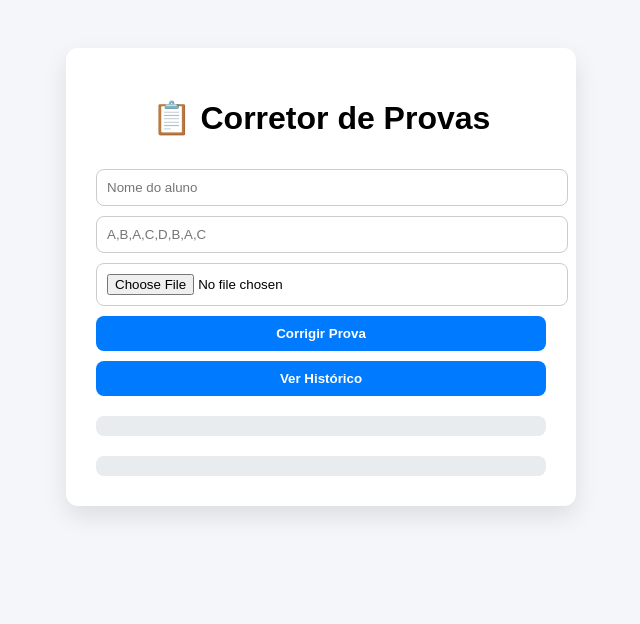
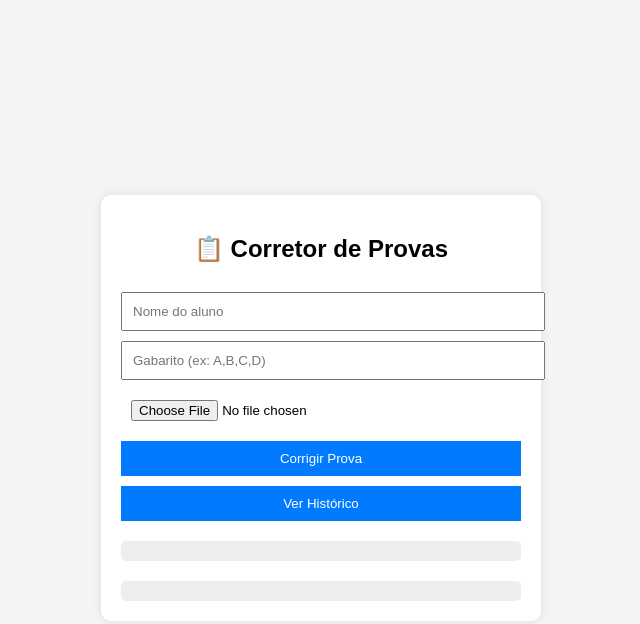
Before and after one commit to marcoaps/corretor-provas, a plain HTML site: page frontend/index.html in a window 1280 px wide. Shown: the whole page, without its empty margins (319-959 px from the left). Drawn offline with Linux system fonts and the light colour scheme.

Commit message:
frontend corrigido produção

```diff
--- a/frontend/index.html
+++ b/frontend/index.html
@@ -6,31 +6,30 @@
 
     <style>
         body {
-    font-family: Arial;
-    background: #f4f6f9;
+            font-family: Arial, sans-serif;
+            background: #f4f4f4;
             display: flex;
             justify-content: center;
-    padding: 40px;
+            align-items: center;
+            height: 100vh;
         }
 
         .container {
             background: white;
-    padding: 30px;
-    border-radius: 12px;
-    width: 450px;
-    box-shadow: 0 10px 25px rgba(0,0,0,0.1);
+            padding: 20px;
+            border-radius: 10px;
+            width: 400px;
+            box-shadow: 0 0 10px rgba(0,0,0,0.1);
         }
 
-h1 {
+        h2 {
             text-align: center;
         }
 
         input, button {
             width: 100%;
+            padding: 10px;
             margin-top: 10px;
-    padding: 10px;
-    border-radius: 8px;
-    border: 1px solid #ccc;
         }
 
         button {
@@ -38,18 +37,17 @@ button {
             color: white;
             border: none;
             cursor: pointer;
-    font-weight: bold;
         }
 
         button:hover {
             background: #0056b3;
         }
 
-.resultado, .historico {
+        #resultado, #historico {
             margin-top: 20px;
+            background: #eee;
             padding: 10px;
-    background: #e9ecef;
-    border-radius: 8px;
+            border-radius: 5px;
         }
     </style>
 </head>
@@ -57,39 +55,54 @@ button:hover {
 <body>
 
 <div class="container">
-<h1>📋 Corretor de Provas</h1>
+    <h2>📋 Corretor de Provas</h2>
 
     <input type="text" id="nome" placeholder="Nome do aluno">
-<input type="text" id="gabarito" placeholder="A,B,A,C,D,B,A,C">
+    <input type="text" id="gabarito" placeholder="Gabarito (ex: A,B,C,D)">
     <input type="file" id="file">
 
     <button onclick="corrigir()">Corrigir Prova</button>
     <button onclick="verHistorico()">Ver Histórico</button>
 
-<div class="resultado" id="resultado"></div>
-<div class="historico" id="historico"></div>
+    <div id="resultado"></div>
+    <div id="historico"></div>
 </div>
 
 <script>
+
+const API_URL = "https://corretor-provas.onrender.com";
+
 async function corrigir() {
+    try {
         const nome = document.getElementById("nome").value;
         const gabarito = document.getElementById("gabarito").value;
         const file = document.getElementById("file").files[0];
 
-    const resProva = await fetch(`http://127.0.0.1:8000/criar-prova/?nome=${nome}&gabarito=${gabarito}`, {
+        if (!nome || !gabarito || !file) {
+            alert("Preencha todos os campos!");
+            return;
+        }
+
+        // Criar prova
+        const resProva = await fetch(`${API_URL}/criar-prova/?nome=${nome}&gabarito=${gabarito}`, {
             method: "POST"
         });
+
+        if (!resProva.ok) throw new Error("Erro ao criar prova");
 
         const dataProva = await resProva.json();
         const prova_id = dataProva.prova_id;
 
+        // Enviar imagem
         const formData = new FormData();
         formData.append("file", file);
 
-    const resCorrigir = await fetch(`http://127.0.0.1:8000/corrigir/${prova_id}`, {
+        const resCorrigir = await fetch(`${API_URL}/corrigir/${prova_id}`, {
             method: "POST",
             body: formData
         });
+
+        if (!resCorrigir.ok) throw new Error("Erro ao corrigir prova");
 
         const resultado = await resCorrigir.json();
 
@@ -98,10 +111,19 @@ async function corrigir() {
             Nota: ${resultado.nota} / ${resultado.total}<br>
             Respostas: ${resultado.respostas_detectadas.join(", ")}
         `;
+
+    } catch (error) {
+        console.error(error);
+        alert("Erro ao processar a prova. Veja o console.");
+    }
 }
 
 async function verHistorico() {
-    const res = await fetch("http://127.0.0.1:8000/provas/");
+    try {
+        const res = await fetch(`${API_URL}/provas/`);
+
+        if (!res.ok) throw new Error("Erro ao buscar histórico");
+
         const data = await res.json();
 
         let html = "<h3>Histórico</h3>";
@@ -113,12 +135,17 @@ async function verHistorico() {
                 Nota: ${p.nota}/${p.total}<br>
                 Respostas: ${p.respostas}
                 </p>
-            <hr>
             `;
         });
 
         document.getElementById("historico").innerHTML = html;
+
+    } catch (error) {
+        console.error(error);
+        alert("Erro ao carregar histórico.");
     }
+}
+
 </script>
 
 </body>
```
Lines whose indentation alone changed are shown as unchanged.
